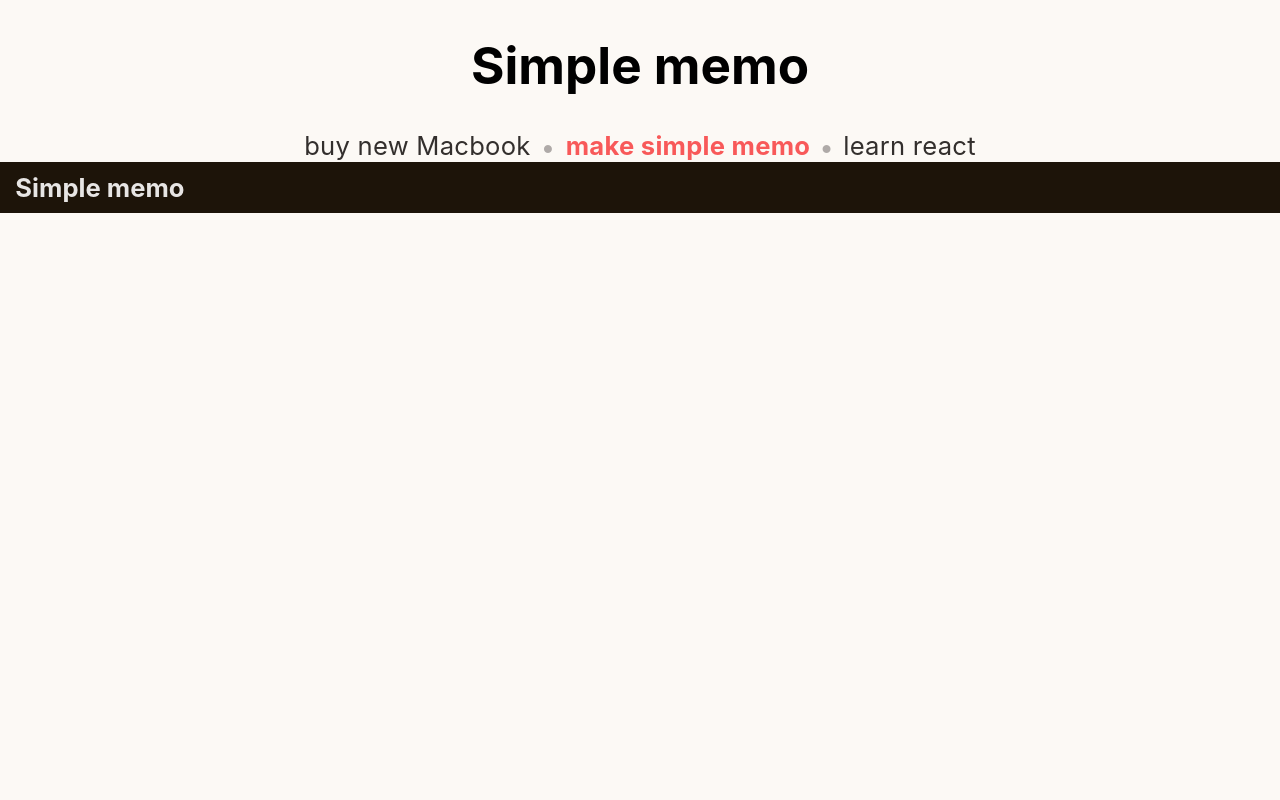
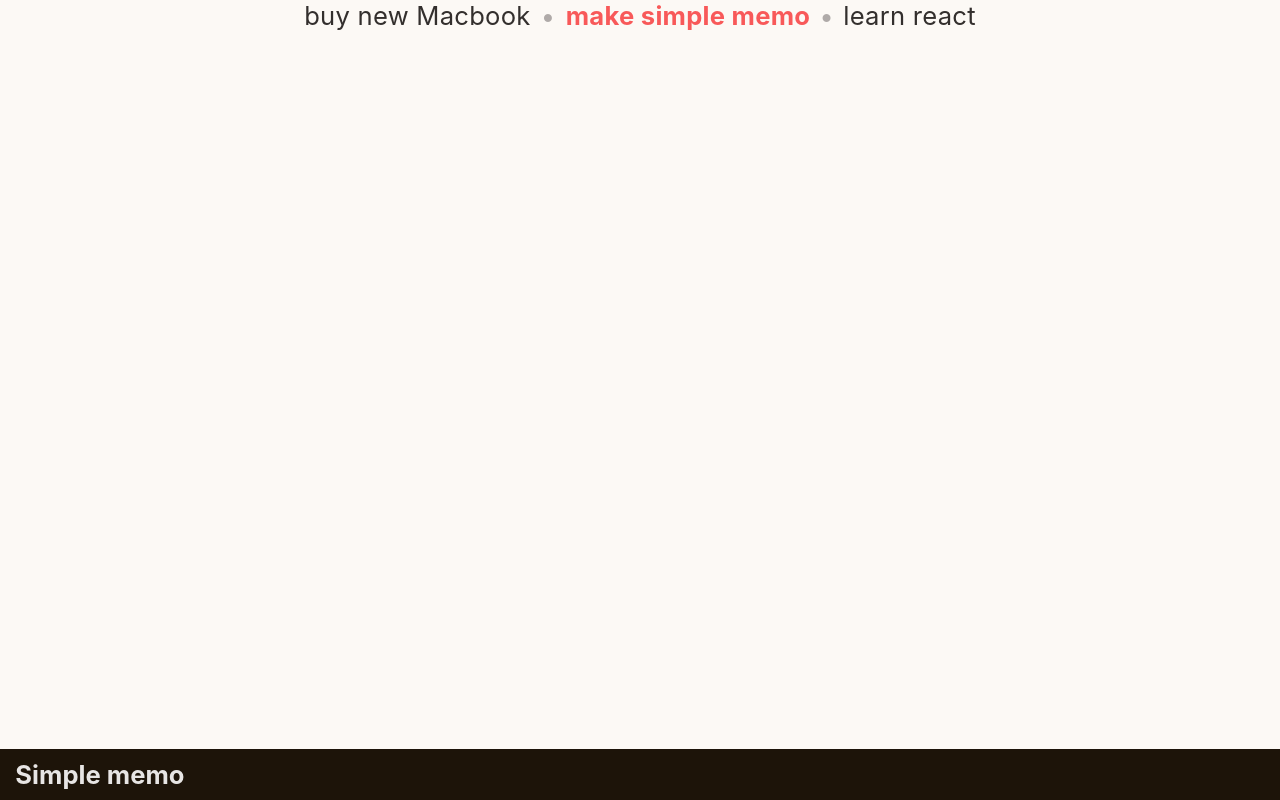
Before and after one commit to hee-develop/simple-memo, a React (Create React App) app: page / in a window 1280 px wide. Built offline with nearby package versions, Linux system fonts and the light colour scheme.

Commit message:
open AddModal when list layout clicked

```diff
--- a/src/App.tsx
+++ b/src/App.tsx
@@ -26,21 +26,16 @@ function App() {
     localStorage.setItem('simple-memo-serialized-json', JSON.stringify(memos));
   }, [memos]);
 
-  const onBackgroundClicked = useCallback(ev => {
-    if ((ev.target as HTMLDivElement).className !== 'App') return;
-
+  const onBackgroundClicked = useCallback(() => {
     setIsAddModalVisible(true);
   }, []);
 
-  const title = 'Simple memo';
-
   return (
-    <div className="App" onClick={onBackgroundClicked}>
-      <h1>{title}</h1>
-
+    <div className="App">
       <MemoList
         memos={memos}
         setMemos={setMemos}
+        backgroundClicked={onBackgroundClicked}
       />
 
       <Footer />
--- a/src/components/MemoList.tsx
+++ b/src/components/MemoList.tsx
@@ -1,4 +1,4 @@
-import React from 'react';
+import React, { useCallback } from 'react';
 import Memo from './Memo';
 
 import { removeTargetFromArray, replaceTargetFromArray } from '../functions/modifyArray';
@@ -9,6 +9,7 @@ import styles from '../styles/components/memo_list.module.scss';
 type Props = {
   memos: MemoType[];
   setMemos: React.Dispatch<React.SetStateAction<MemoType[]>>;
+  backgroundClicked: () => void;
 }
 
 const changeState = (memo: MemoType): MemoType => {
@@ -20,9 +21,17 @@ const changeState = (memo: MemoType): MemoType => {
   }
 };
 
-export default function MemoList({memos, setMemos}: Props) {
+export default function MemoList({memos, setMemos, backgroundClicked}: Props) {
+  const onBackgroundClicked = useCallback(ev => {
+    if ((ev.target as HTMLDivElement).className !== styles.memoList) return;
+    backgroundClicked();
+  }, [backgroundClicked]);
+
   return (
-    <div className={styles.memoList}>
+    <div
+      className={styles.memoList}
+      onClick={onBackgroundClicked}
+    >
       {memos.map((memo, idx) => (
         <Memo
           key={`${idx}-${memo}`}
--- a/src/styles/components/memo_list.module.scss
+++ b/src/styles/components/memo_list.module.scss
@@ -1,6 +1,8 @@
 @import '../_colors.scss';
 
 .memoList {
+  height: 100%;
+
   :nth-child(n) {
     &::after {
       color: $text-color200;
```
